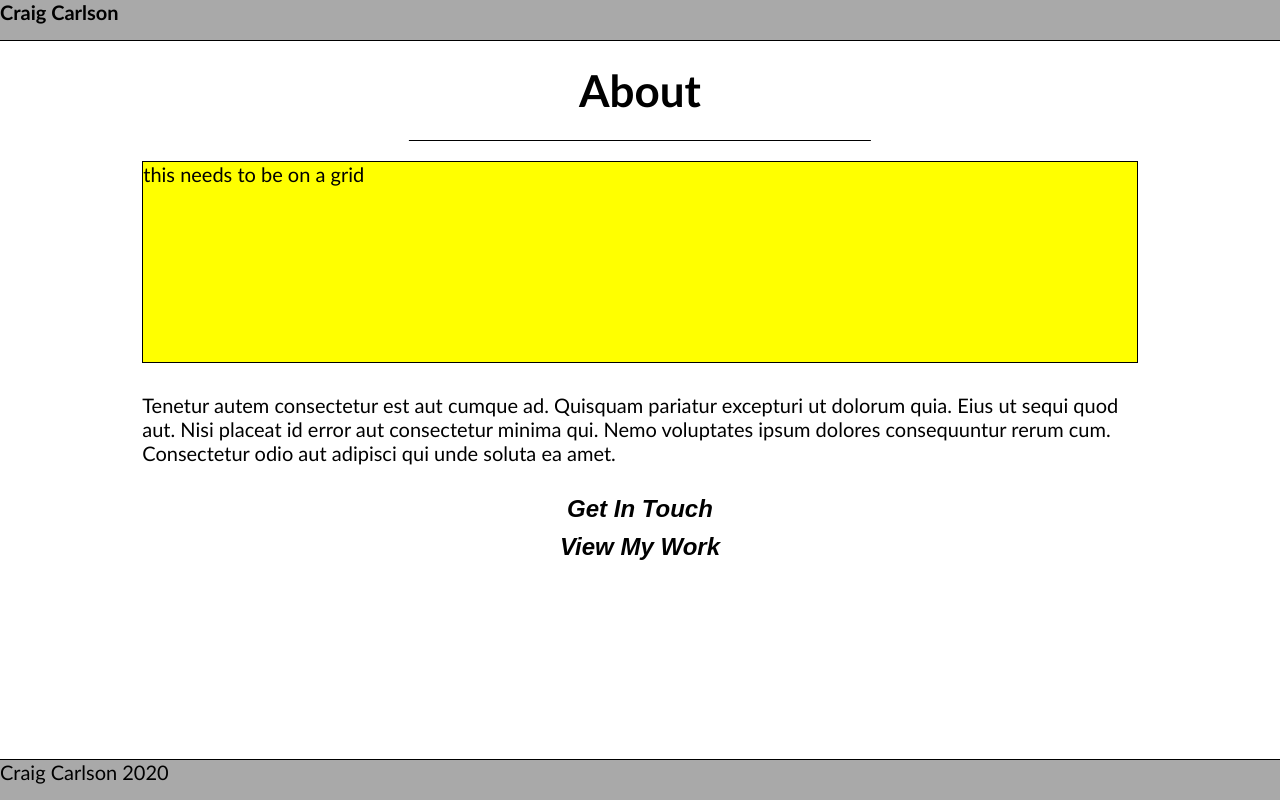
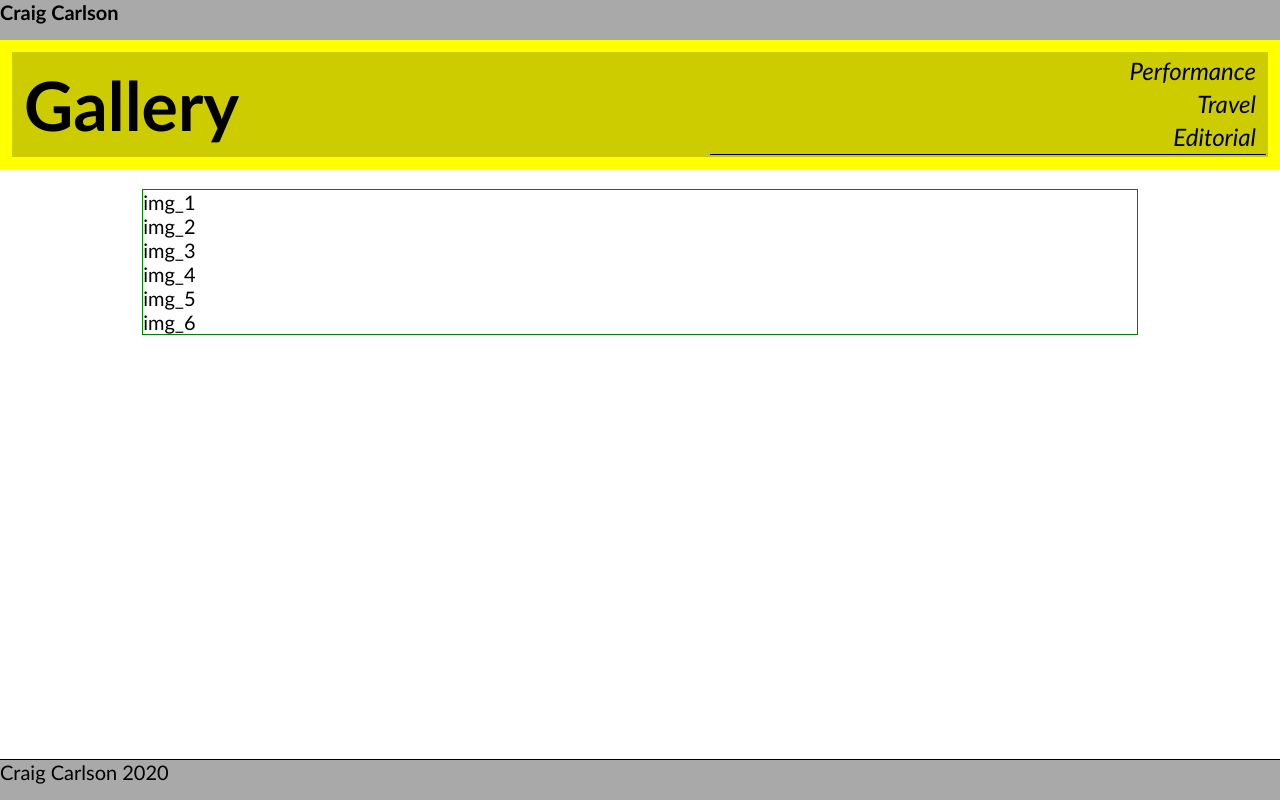
Before and after one commit to c-squared87/photography-gallery, a React (Create React App) app in the folder photography-portfolio/: page / in a window 1280 px wide. Built offline with nearby package versions, Linux system fonts and the light colour scheme.

Commit message:
working on the gallery page right now

```diff
--- a/photography-portfolio/src/App.css
+++ b/photography-portfolio/src/App.css
@@ -136,6 +136,7 @@ h4 {
 /* Use this to make the site look good for mobile */
 /* This is a bulk of the styling */
 
+/* HEADER*/
 .header{
   background-color: darkgrey;
   position: fixed;
@@ -157,6 +158,8 @@ h4 {
   display: none;
 }
 
+/* FOOTER */
+
 .footer{
   background-color: darkgrey;
   position: fixed;
@@ -169,6 +172,8 @@ h4 {
 .footer ul{
   display: none;
 }
+
+/* MAIN PAGE  */
 
 .main-page {
   /* border: 5px solid lightgreen; */
@@ -209,6 +214,8 @@ h4 {
 .main-page-menu{
   display: none;
 }
+
+/* ABOUT PAGE  */
 
 .about-page{
   position: relative;
@@ -267,6 +274,65 @@ h4 {
   font-weight: bold;
 }
 
+/* GALLERY PAGE  */
+
+.gallery-page {
+  margin-top: 40px;
+  margin-bottom: 40px;
+  position: relative;
+}
+
+.gallery-header {
+  background-color: yellow;
+  padding: 8px;
+}
+
+.gallery-nav{
+  background-color: rgba(0,0,0,0.2);
+  margin:4px;
+  padding:2px;
+}
+.gallery-nav h1 {
+  grid-column: 1/5;
+  font-size: 3.4em;
+  font-weight: bold;
+  padding: 10px;
+}
+.gallery-nav ul{
+  grid-column: 6/10;
+  text-align: right;
+  border-bottom: 1px solid black;
+}
+.gallery-nav li {
+  padding: 2px 10px;
+  font-size: 1.2em;
+  font-style: italic;
+}
+
+.gallery-gallery {
+  padding-top: 20px;
+}
+
+.gallery-image-queue {
+  border: 1px solid green;
+  grid-column: 2/9;
+}
+
+.gallery-active-image {
+  display: none;
+}
+
+
+/*
+.queue-image {
+  border: 1px solid black;
+  grid-column-start: 2;
+  grid-column-end: 8;
+  width: 80%;
+
+  height: 200px;
+} */
+
 
 
 /* SMALL TABLET STYLES  */
--- a/photography-portfolio/src/App.js
+++ b/photography-portfolio/src/App.js
@@ -4,13 +4,13 @@ import Header from './components/Header'
 import Footer from './components/Footer'
 import MainPage from './components/MainPage'
 import AboutPage from './components/AboutPage'
+import GalleryPage from './components/GalleryPage'
 
 function App() {
   return (
     <div className="App">
       <Header />
-      {/* <MainPage /> */}
-      <AboutPage/>
+      <GalleryPage />
       <Footer />
     </div>
   );
--- a/photography-portfolio/src/components/GalleryPage.js
+++ b/photography-portfolio/src/components/GalleryPage.js
@@ -0,0 +1,38 @@
+import React from 'react'
+import "../App.css"
+
+function GalleryPage(){
+    return(
+        <div className="gallery-page">
+            <div className="gallery-header">
+                {/* add grid to this for bigger sizes? */}
+                <div className="gallery-nav grid">
+                    <h1>Gallery</h1>
+                    <ul>
+                        <li>Performance</li>
+                        <li>Travel</li>
+                        <li>Editorial</li>
+                    </ul>
+                </div>
+            </div>
+
+            <div className="gallery-gallery grid">
+                <div className="gallery-active-image">
+                    <p>caption</p>
+                </div>
+                <div className="gallery-image-queue grid">
+                    <ul className="">
+                        <li className="queue-image">img_1</li>
+                        <li className="queue-image">img_2</li>
+                        <li className="queue-image">img_3</li>
+                        <li className="queue-image">img_4</li>
+                        <li className="queue-image">img_5</li>
+                        <li className="queue-image">img_6</li>
+                    </ul>
+                </div>
+            </div>
+        </div>
+    )
+}
+
+export default GalleryPage
```
